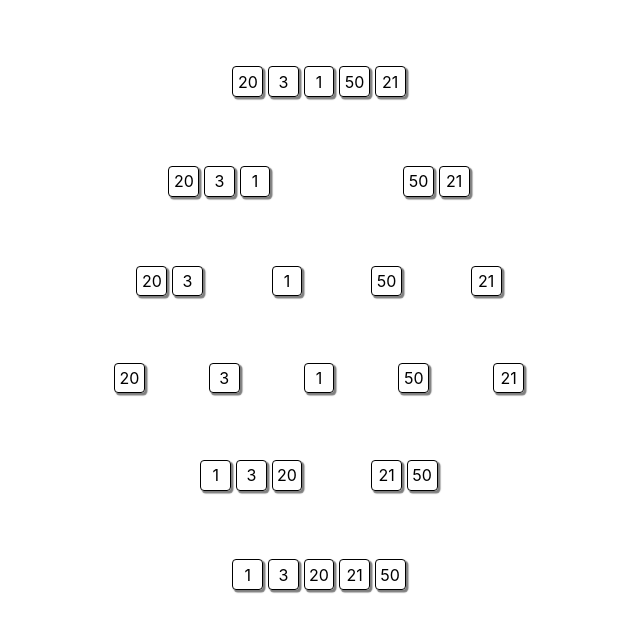
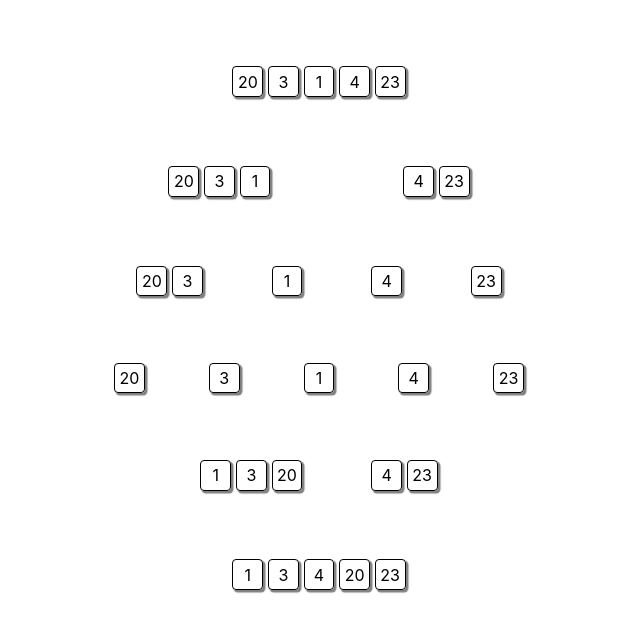
Before and after one commit to ShaimaaAliECE/se3350_project-group-13, a React (Create React App) app in the folder sortalgorithgame/: page / in a window 1280 px wide. Shown: the top 632 px of the page, without its empty margins (321-961 px from the left). Built offline with nearby package versions, Linux system fonts and the light colour scheme.

Commit message:
change to array arrangement

```diff
--- a/sortalgorithgame/src/components/Mergesort.js
+++ b/sortalgorithgame/src/components/Mergesort.js
@@ -3,7 +3,7 @@ import '../styles/Mergesort.css';
 
 export default function Mergesort() {
     // Array
-    const [array, setArray] = useState([20, 3, 1, 50, 21]);
+    const [array, setArray] = useState([20, 3, 1, 4, 23]);
     // Step to walkthrough
     const [steps, setSteps] = useState(0);
     // Spawn initial array
@@ -175,6 +175,9 @@ export default function Mergesort() {
 
         return (
             <div className="sort-container">
+                { array.length < 5 ?
+                null
+                :
                 <div className="elements-container">
                     {array.map((element, key) => {
                         return (
@@ -182,7 +185,7 @@ export default function Mergesort() {
                         );
                     })}
                 </div>
-
+                }
                 <div className="sorted-array">
                     <div className="inner-array">
                         {mergeSortedArrayTwo.map((element, key) => {
--- a/sortalgorithgame/src/styles/Mergesort.css
+++ b/sortalgorithgame/src/styles/Mergesort.css
@@ -37,7 +37,7 @@
 }
 
 .sort-container{
-    margin-top:4rem;
+    margin-top:3rem;
     text-align: center;
     justify-content: center;
     align-items: center;
@@ -47,6 +47,7 @@
 
 .elements-container{
     display: flex;
+    margin-top: 1rem;
 }
 
 .inner-array{
@@ -56,7 +57,6 @@
 
 .sorted-array{
     display: flex;
-
 }
 
 #initial-sort-elements{
```
